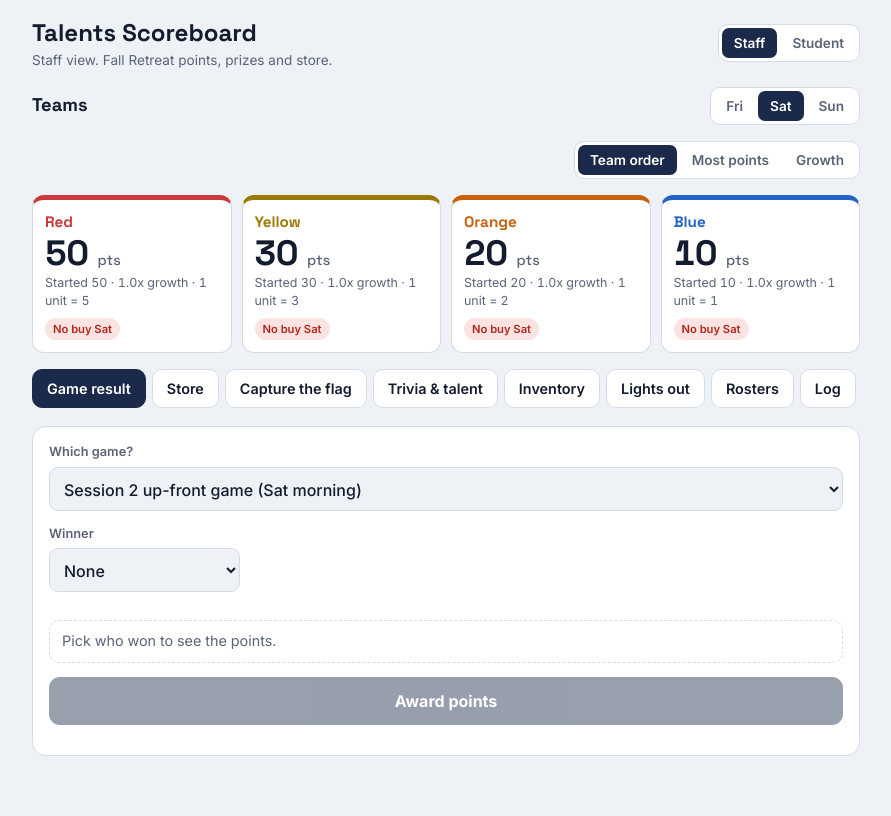
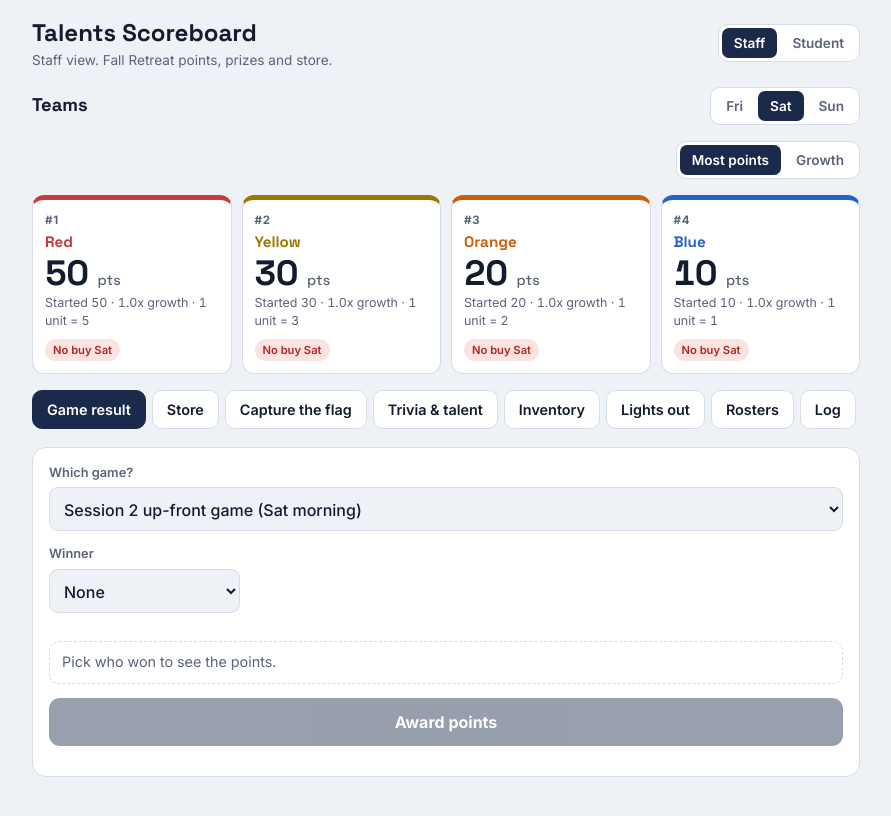
Before and after one commit to treylemmon/ScoreBoard, a plain HTML site: page index.html in a window 1280 px wide. Shown: the whole page, without its empty margins (194-1085 px from the left). Drawn offline with Linux system fonts and the light colour scheme.

Commit message:
Drop team-order sort; default to most points
Co-Authored-By: Claude Opus 5.5 <noreply@anthropic.com>
Claude-Session: https://claude.ai/code/session_01NjFpX8PNk9j4ELXECZhfvH

```diff
--- a/index.html
+++ b/index.html
@@ -154,7 +154,7 @@ button:focus-visible,select:focus-visible,input:focus-visible{outline:3px solid
   </div>
   <div class="top" style="justify-content:flex-end">
     <div class="seg" id="sortSeg" role="group" aria-label="Sort">
-      <button data-sort="team">Team order</button><button data-sort="pts">Most points</button><button data-sort="grow">Growth</button>
+      <button data-sort="pts">Most points</button><button data-sort="grow">Growth</button>
     </div>
   </div>
   <div class="teams" id="teams"></div>
@@ -344,7 +344,7 @@ let groupsData = { trivia: [], talent: [] }, gEvent = "trivia", gActive = { triv
 const gPending = {}, gTimers = {};
 let store = null;          // {add, del, setCfg}
 let day = guessDay();
-let sortBy = "team";
+let sortBy = "pts";
 let view = (() => { try { return localStorage.getItem("tsb-view") === "student" ? "student" : "staff"; } catch (e) { return "staff"; } })();
 let stuTeam = null, viewArmed = false;
 let buyTeam = null, buyItem = null;
--- a/sw.js
+++ b/sw.js
@@ -1,5 +1,5 @@
 // Bump this every time you change a file, or installed copies won't update.
-const VERSION = "scoreboard-v6";
+const VERSION = "scoreboard-v7";
 const FILES = ["./", "index.html", "manifest.webmanifest", "icons/icon-192.png", "icons/icon-512.png", "icons/apple-touch-icon.png"];
 
 self.addEventListener("install", e => {
```
